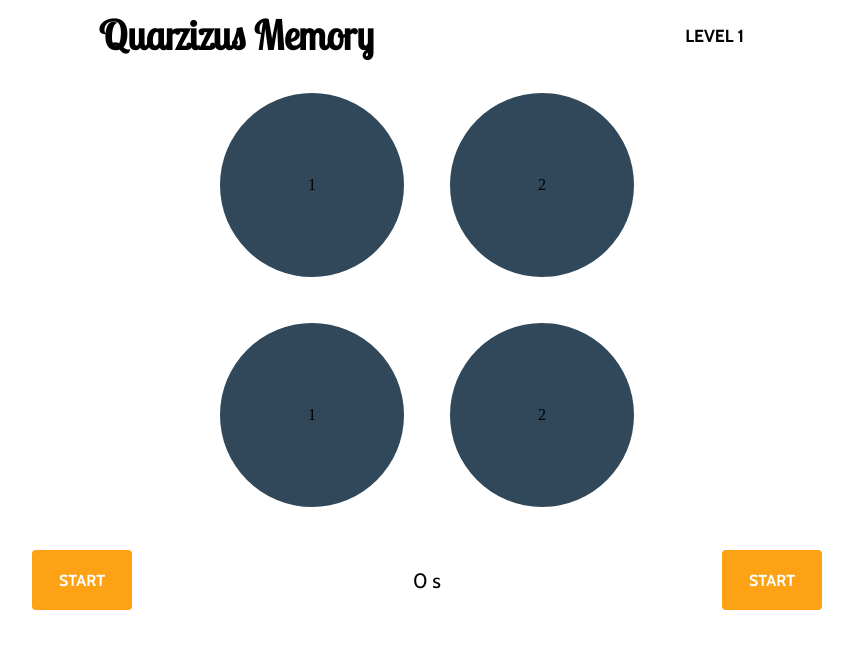
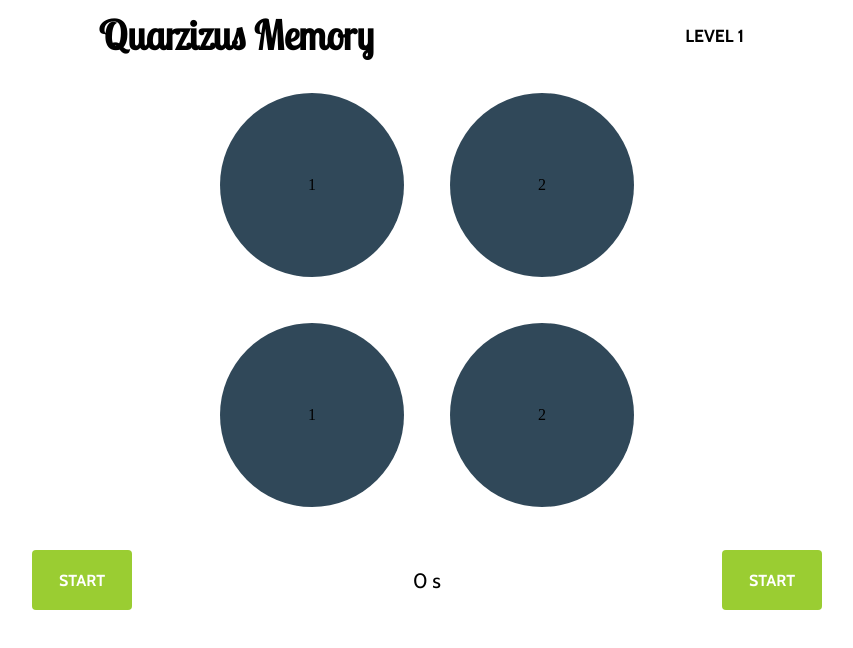
Before and after one commit to Quarzizus/QuarzizusMemory, a React (Vite) app: page / in a window 1280 px wide. Shown: the top 648 px of the page, without its empty margins (213-1066 px from the left). Built offline with nearby package versions, Linux system fonts and the light colour scheme.

Commit message:
:sparkles: to reset level when onclick restartbutton

```diff
--- a/src/components/Counter/index.tsx
+++ b/src/components/Counter/index.tsx
@@ -1,27 +1,11 @@
 import { useContext, useEffect, useState } from "react";
 import { GeneralContext } from "../../context/general/GeneralContext";
+import { useTimer } from "../../hooks/Timer/useTimer";
 import "./styles.scss";
 
 const Counter = () => {
   const [{ startGame }] = useContext(GeneralContext);
-  const [count, setCount] = useState(0);
-
-  useEffect(() => {
-    let interval: number;
-    const clearIntervalHandle = () => clearInterval(interval);
-    if (startGame) {
-      interval = setInterval(() => {
-        setCount(count + 1);
-      }, 1000);
-    }
-    if (!startGame) {
-      clearIntervalHandle();
-      setCount(0);
-    }
-
-    return () => clearIntervalHandle();
-  }, [count, startGame]);
-
+  const { count } = useTimer(startGame);
   return (
     <section className="Counter">
       <p>{count} s</p>
--- a/src/components/StartButton/index.tsx
+++ b/src/components/StartButton/index.tsx
@@ -1,18 +1,24 @@
-import { useContext } from "react";
+import { useContext, useState } from "react";
 import { GeneralContext } from "../../context/general/GeneralContext";
 import "./styles.scss";
 
 const StartButton = () => {
   const [{ startGame }, dispatch] = useContext(GeneralContext);
+  const status = !startGame ? { mood: "START" } : { mood: "RESTART" };
+
   const handleClick = () => {
     dispatch({
       type: "SET_START_GAME",
       payload: !startGame,
     });
+    dispatch({
+      type: "SET_LEVEL",
+      payload: 1,
+    });
   };
   return (
-    <button className="StartButton" onClick={handleClick}>
-      {!startGame ? "START" : "RESTART"}
+    <button className={`StartButton ${status.mood}`} onClick={handleClick}>
+      {status.mood}
     </button>
   );
 };
--- a/src/components/StartButton/styles.scss
+++ b/src/components/StartButton/styles.scss
@@ -16,3 +16,11 @@
 .StartButton:hover {
   box-shadow: 0px 0px 15px -4px #000000;
 }
+
+.RESTART {
+  background-color: #fda214;
+}
+
+.START {
+  background-color: yellowgreen;
+}
--- /dev/null
+++ b/src/hooks/Timer/useTimer.tsx
@@ -0,0 +1,24 @@
+import { useEffect, useState } from "react";
+
+const useTimer = (dependency: any) => {
+  const [count, setCount] = useState(0);
+
+  useEffect(() => {
+    let interval: number;
+    const clearIntervalHandle = () => clearInterval(interval);
+    if (dependency) {
+      interval = setInterval(() => {
+        setCount(count + 1);
+      }, 1000);
+    }
+    if (!dependency) {
+      clearIntervalHandle();
+      setCount(0);
+    }
+    return () => clearIntervalHandle();
+  }, [count, dependency]);
+
+  return { count };
+};
+
+export { useTimer };
```
